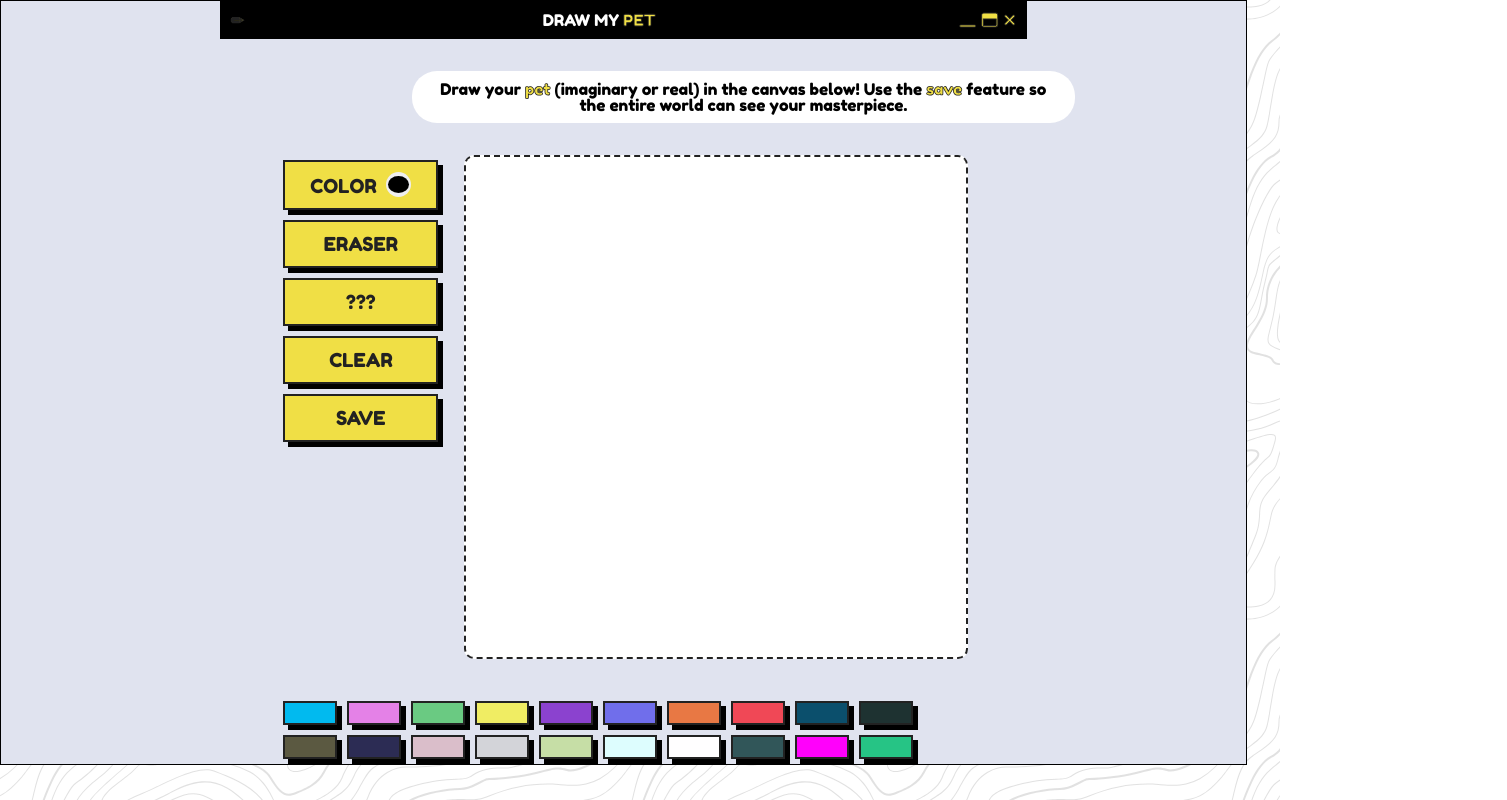
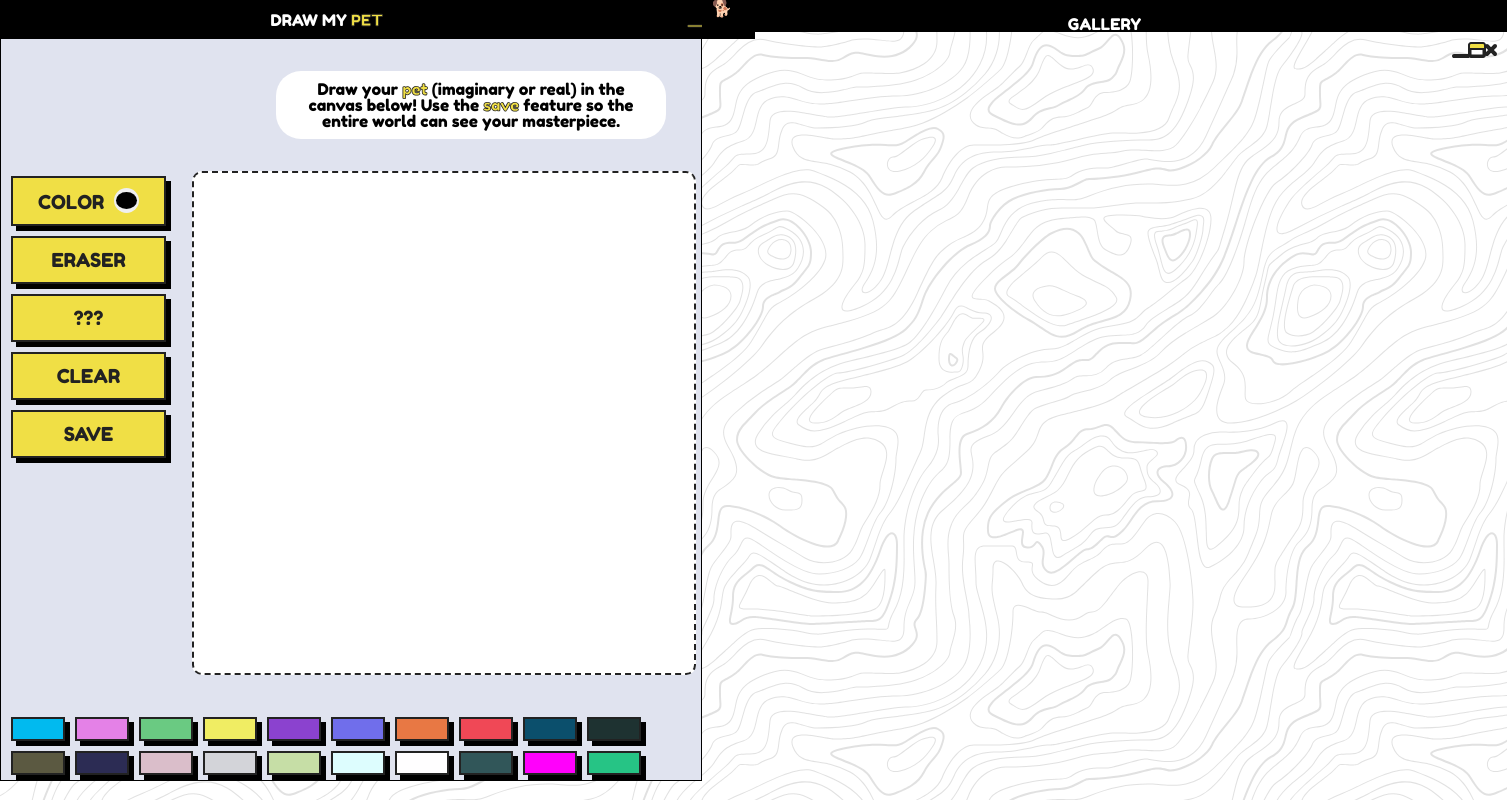
Before and after one commit to nuggetsnegin/drawpetv2, a Vue app: page / in a window 1280 px wide. Shown: the top 800 px of the page, 1507 px wide, since content can reach past the window. Built offline with nearby package versions, Linux system fonts and the light colour scheme; no server answers.

Commit message:
made a very ugly gallery header - neeed to thinjk of a redesign :/

```diff
--- a/src/components/Gallery.vue
+++ b/src/components/Gallery.vue
@@ -1,10 +1,20 @@
 <template>
-  <aside class="gallery-wrapper">
-    <ul class="gallery-list">
-      <li class="gallery-item vibrate" id="gallery">
-      </li>
-    </ul>
-  </aside>
+  <div class="gallery">
+    <header>
+      <span class="draw-icon">🐕</span>
+      <h2>Gallery</h2>
+      <span class="window-icons"
+        ><i class="fas fa-window-minimize"></i
+        ><i class="far fa-window-maximize"></i><i class="fas fa-times"></i
+      ></span>
+    </header>
+
+    <aside class="gallery-wrapper">
+      <ul class="gallery-list">
+        <li class="gallery-item vibrate" id="gallery"></li>
+      </ul>
+    </aside>
+  </div>
 </template>
 
 <script>
@@ -12,7 +22,7 @@ import firebase from "../../firebase";
 
 export default {
   name: "Gallery",
-  mounted(){
+  mounted() {
     // Create a root reference
     const storageRef = firebase.storage().ref();
     const node = document.createElement("LI");
@@ -22,7 +32,7 @@ export default {
     /*grab all the images' download URLS from firebase storage and then call displayImage*/
     allImages.then(function(result) {
       result.items.forEach(function(imageRef) {
-        imageRef.getDownloadURL().then(result => {
+        imageRef.getDownloadURL().then((result) => {
           const retrievedImage = result;
           const img = new Image(130, 130);
           img.src = retrievedImage;
@@ -38,6 +48,29 @@ export default {
 </script>
 
 <style>
+header {
+  border: 1px solid black;
+  display: flex;
+  justify-content: space-between;
+  min-width: 805px;
+  background: black;
+  margin-bottom: 1rem;
+}
+
+.window-icons {
+  display: block;
+  float: right;
+  padding: 10px;
+}
+
+.draw-icon {
+  padding: 10px;
+}
+
+i {
+  padding-left: 6px;
+}
+
 .gallery-wrapper {
   margin: 10px;
   grid-area: gallery;
@@ -49,13 +82,13 @@ export default {
   grid-template-rows: auto;
 }
 
-img{
+img {
   margin: 5px;
   background: white;
   border-radius: 25px;
 }
 
-span{
+span {
   color: #f0df45;
   -webkit-text-stroke: 2px #222222;
 }
@@ -65,12 +98,13 @@ span{
   animation: vibrate-3 3s linear infinite alternate both;
 }
 
-h2{
-  font-size: 4rem;
-  text-align: right;
+h2 {
+  font-size: 2rem;
+  color: white;
+  text-align: center;
   text-transform: uppercase;
-  padding-bottom: 20px;
-  -webkit-text-stroke: 3px white;
+  /* padding-bottom: 20px; */
+  /* -webkit-text-stroke: 3px white; */
 }
 
 /* ----------------------------------------------
```
